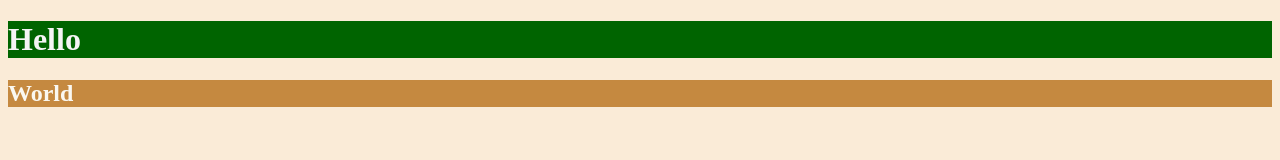
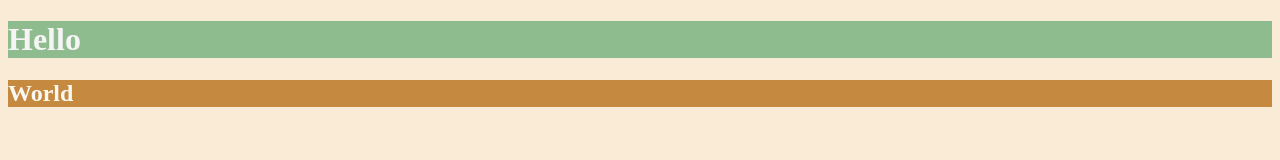
Before and after one commit to wanyulindev/CSS_colors, a plain HTML site: page index.html in a window 1280 px wide. Drawn offline with Linux system fonts and the light colour scheme.

Commit message:
fixed typo

```diff
--- a/index.html
+++ b/index.html
@@ -16,7 +16,7 @@
     }
     h1 {
       color: whitesmoke;
-      background-color: darkgreen;
+      background-color: darkseagreen;
     }
     h2 {
       color: #FAF8F1;
```
